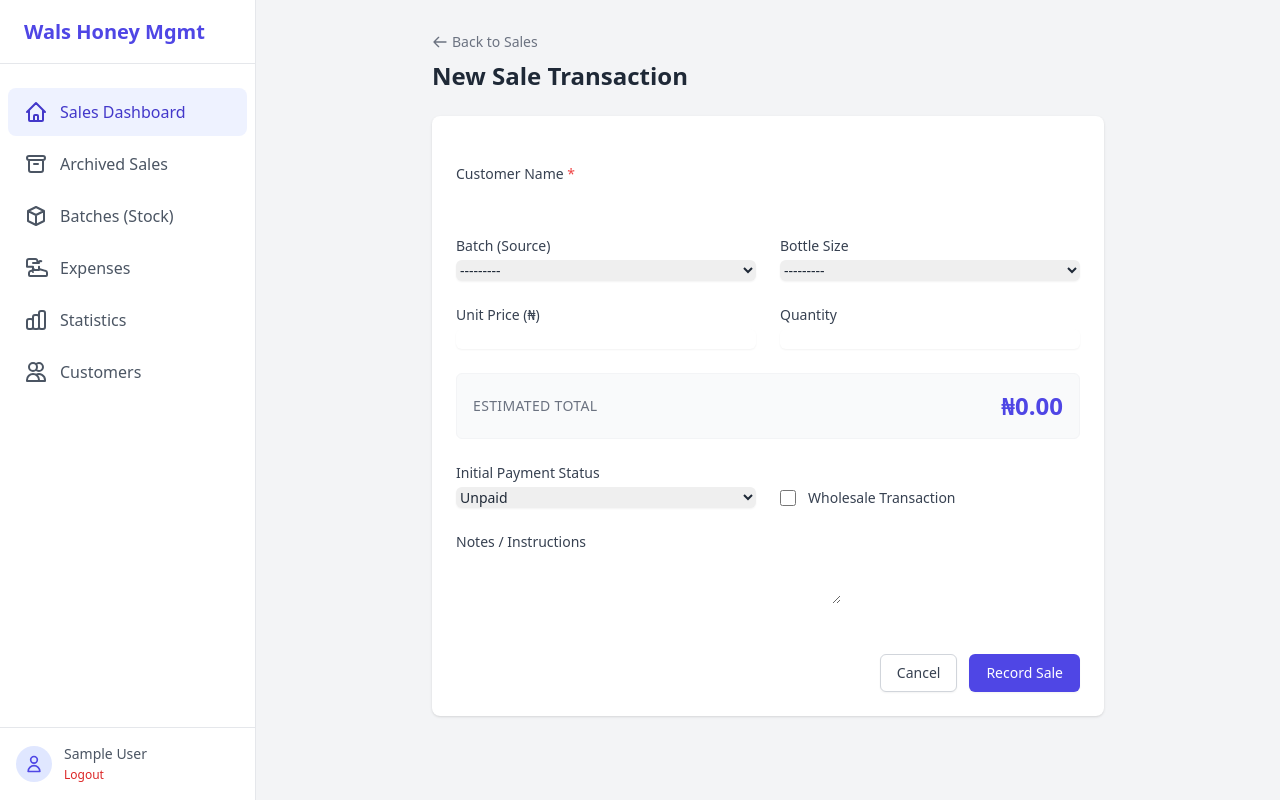
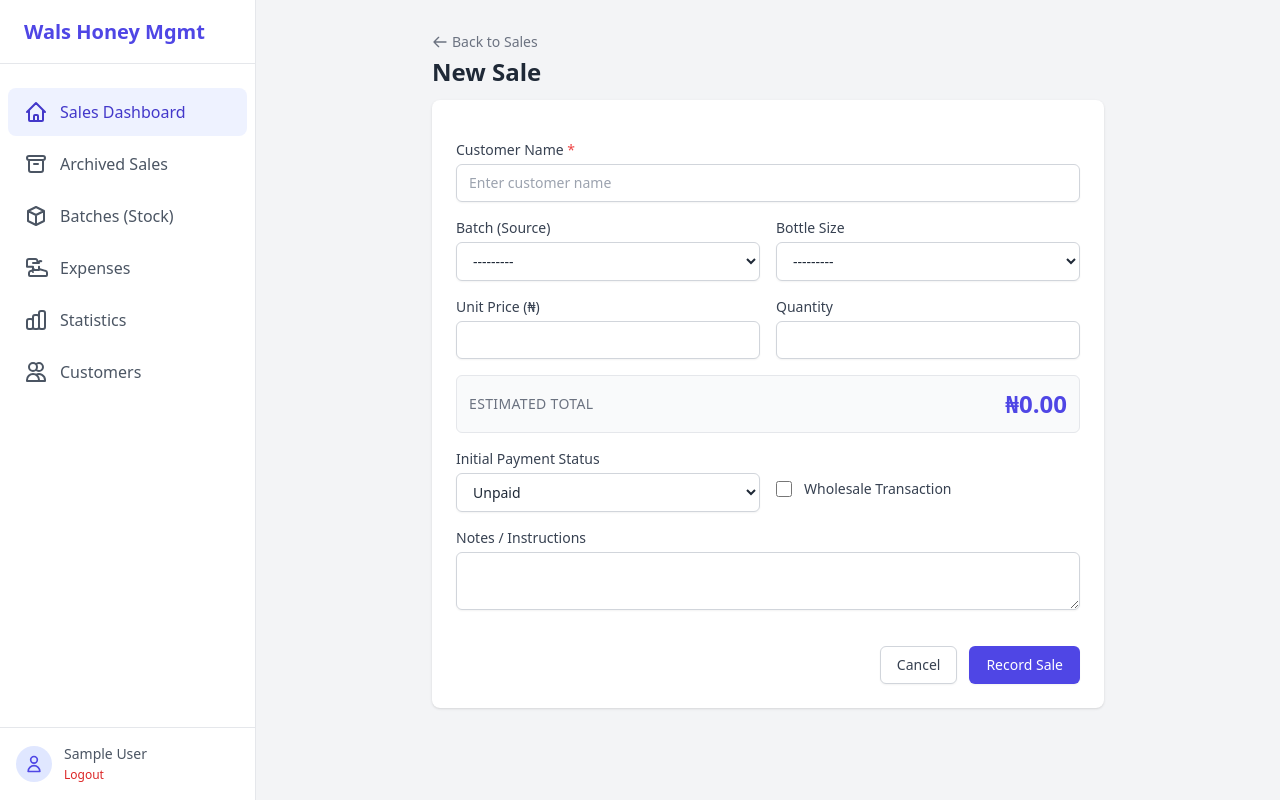
Before and after one commit to walidyoshi/wals-honey-mgmt, a Django app: page /add/ in a window 1280 px wide. Run offline with Django 5.2, Linux system fonts and the light colour scheme; the visitor is signed in with stand-in values (Sample User, id 1); data that the repository does not hold is empty; some libraries are stand-ins or nearby versions.

Commit message:
Fixed new sale page spacing and form field borders

```diff
--- a/apps/sales/forms.py
+++ b/apps/sales/forms.py
@@ -36,11 +36,23 @@ class SaleForm(forms.ModelForm):
                 'hx-get': '/customers/autocomplete/',
                 'hx-trigger': 'keyup changed delay:500ms',
                 'hx-target': '#customer-results',
-                'autocomplete': 'off'
+                'autocomplete': 'off',
+                'class': 'mt-1 block w-full rounded-md border border-gray-300 shadow-sm focus:border-indigo-500 focus:ring-indigo-500 sm:text-sm px-3 py-2',
+                'placeholder': 'Enter customer name'
             }),
-            'notes': forms.Textarea(attrs={'rows': 2}),
-            'unit_price': forms.NumberInput(attrs={'inputmode': 'numeric', 'step': '0.01'}),
-            'quantity': forms.NumberInput(attrs={'inputmode': 'numeric'}),
+            'notes': forms.Textarea(attrs={
+                'rows': 2,
+                'class': 'mt-1 block w-full rounded-md border border-gray-300 shadow-sm focus:border-indigo-500 focus:ring-indigo-500 sm:text-sm px-3 py-2'
+            }),
+            'unit_price': forms.NumberInput(attrs={
+                'inputmode': 'numeric',
+                'step': '0.01',
+                'class': 'mt-1 block w-full rounded-md border border-gray-300 shadow-sm focus:border-indigo-500 focus:ring-indigo-500 sm:text-sm px-3 py-2'
+            }),
+            'quantity': forms.NumberInput(attrs={
+                'inputmode': 'numeric',
+                'class': 'mt-1 block w-full rounded-md border border-gray-300 shadow-sm focus:border-indigo-500 focus:ring-indigo-500 sm:text-sm px-3 py-2'
+            }),
         }
 
     def __init__(self, *args, **kwargs):
--- a/apps/sales/templates/sales/sale_form.html
+++ b/apps/sales/templates/sales/sale_form.html
@@ -6,20 +6,20 @@
 
 {% block content %}
 <div class="max-w-2xl mx-auto">
-    <div class="mb-6">
-        <a href="{% url 'sales:list' %}" class="text-gray-500 hover:text-gray-700 text-sm flex items-center mb-2">
+    <div class="mb-3">
+        <a href="{% url 'sales:list' %}" class="text-gray-500 hover:text-gray-700 text-sm flex items-center mb-1">
             <svg class="w-4 h-4 mr-1" fill="none" viewBox="0 0 24 24" stroke="currentColor">
                 <path stroke-linecap="round" stroke-linejoin="round" stroke-width="2" d="M10 19l-7-7m0 0l7-7m-7 7h18" />
             </svg>
             Back to Sales
         </a>
-        <h1 class="text-2xl font-bold text-gray-800">
-            {% if object %}Edit Sale #{{ object.id }}{% else %}New Sale Transaction{% endif %}
+        <h1 class="text-lg sm:text-2xl font-bold text-gray-800">
+            {% if object %}Edit Sale #{{ object.id }}{% else %}New Sale{% endif %}
         </h1>
     </div>
 
     <div class="bg-white shadow rounded-lg overflow-hidden">
-        <form method="post" class="p-6 space-y-6" id="sale-form">
+        <form method="post" class="p-4 sm:p-6 space-y-4" id="sale-form">
             {% csrf_token %}
 
             {% if form.non_field_errors %}
@@ -28,7 +28,7 @@
             </div>
             {% endif %}
 
-            <div class="grid grid-cols-1 md:grid-cols-2 gap-6">
+            <div class="grid grid-cols-1 md:grid-cols-2 gap-3 sm:gap-4">
                 <!-- Customer Section -->
                 <div class="md:col-span-2 space-y-1 relative">
                     <label for="{{ form.customer_name.id_for_label }}"
@@ -49,7 +49,7 @@
                     <label for="{{ form.batch.id_for_label }}" class="block text-sm font-medium text-gray-700">Batch
                         (Source)</label>
                     <select name="{{ form.batch.name }}" id="{{ form.batch.id_for_label }}"
-                        class="mt-1 block w-full rounded-md border-gray-300 shadow-sm focus:border-indigo-500 focus:ring-indigo-500 sm:text-sm">
+                        class="mt-1 block w-full rounded-md border border-gray-300 shadow-sm focus:border-indigo-500 focus:ring-indigo-500 sm:text-sm px-3 py-2 bg-white">
                         {% for x, y in form.fields.batch.choices %}
                         <option value="{{ x }}" {% if form.batch.value|stringformat:"s" == x|stringformat:"s" %}selected{% endif %}>{{ y }}</option>
                         {% endfor %}
@@ -60,7 +60,7 @@
                     <label for="{{ form.bottle_type.id_for_label }}"
                         class="block text-sm font-medium text-gray-700">Bottle Size</label>
                     <select name="{{ form.bottle_type.name }}" id="{{ form.bottle_type.id_for_label }}"
-                        class="mt-1 block w-full rounded-md border-gray-300 shadow-sm focus:border-indigo-500 focus:ring-indigo-500 sm:text-sm">
+                        class="mt-1 block w-full rounded-md border border-gray-300 shadow-sm focus:border-indigo-500 focus:ring-indigo-500 sm:text-sm px-3 py-2 bg-white">
                         {% for x, y in form.fields.bottle_type.choices %}
                         <option value="{{ x }}" {% if form.bottle_type.value == x %}selected{% endif %}>{{ y }}</option>
                         {% endfor %}
@@ -73,7 +73,7 @@
                         Price (₦)</label>
                     <input type="text" inputmode="decimal" name="{{ form.unit_price.name }}"
                         id="{{ form.unit_price.id_for_label }}" value="{{ form.unit_price.value|default:'' }}"
-                        class="currency-input mt-1 block w-full rounded-md border-gray-300 shadow-sm focus:border-indigo-500 focus:ring-indigo-500 sm:text-sm">
+                        class="currency-input mt-1 block w-full rounded-md border border-gray-300 shadow-sm focus:border-indigo-500 focus:ring-indigo-500 sm:text-sm px-3 py-2">
                 </div>
 
                 <div class="col-span-1 space-y-1">
@@ -81,14 +81,14 @@
                         class="block text-sm font-medium text-gray-700">Quantity</label>
                     <input type="text" inputmode="numeric" name="{{ form.quantity.name }}" id="{{ form.quantity.id_for_label }}"
                         value="{{ form.quantity.value|default:'' }}"
-                        class="quantity-input mt-1 block w-full rounded-md border-gray-300 shadow-sm focus:border-indigo-500 focus:ring-indigo-500 sm:text-sm">
+                        class="quantity-input mt-1 block w-full rounded-md border border-gray-300 shadow-sm focus:border-indigo-500 focus:ring-indigo-500 sm:text-sm px-3 py-2">
                 </div>
 
                 <!-- Total Display -->
                 <div
-                    class="md:col-span-2 bg-gray-50 p-4 rounded-md flex justify-between items-center border border-gray-100">
-                    <span class="text-sm font-medium text-gray-500 uppercase tracking-wide">Estimated Total</span>
-                    <span id="total-price-display" class="text-2xl font-bold text-indigo-600">₦0.00</span>
+                    class="md:col-span-2 bg-gray-50 p-3 rounded-md flex justify-between items-center border border-gray-200">
+                    <span class="text-xs sm:text-sm font-medium text-gray-500 uppercase tracking-wide">Estimated Total</span>
+                    <span id="total-price-display" class="text-xl sm:text-2xl font-bold text-indigo-600">₦0.00</span>
                 </div>
 
                 <!-- Additional Info -->
@@ -96,7 +96,7 @@
                     <label for="{{ form.payment_status.id_for_label }}"
                         class="block text-sm font-medium text-gray-700">Initial Payment Status</label>
                     <select name="{{ form.payment_status.name }}" id="{{ form.payment_status.id_for_label }}"
-                        class="mt-1 block w-full rounded-md border-gray-300 shadow-sm focus:border-indigo-500 focus:ring-indigo-500 sm:text-sm">
+                        class="mt-1 block w-full rounded-md border border-gray-300 shadow-sm focus:border-indigo-500 focus:ring-indigo-500 sm:text-sm px-3 py-2 bg-white">
                         {% for x, y in form.fields.payment_status.choices %}
                         <option value="{{ x }}" {% if form.payment_status.value == x %}selected{% endif %}>{{ y }}
                         </option>
@@ -104,7 +104,7 @@
                     </select>
                 </div>
 
-                <div class="col-span-1 flex items-center pt-6">
+                <div class="col-span-1 flex items-center pt-4">
                     <div class="flex items-center h-5">
                         <input id="{{ form.is_wholesale.id_for_label }}" name="{{ form.is_wholesale.name }}"
                             type="checkbox" {% if form.is_wholesale.value %}checked{% endif %}
```
